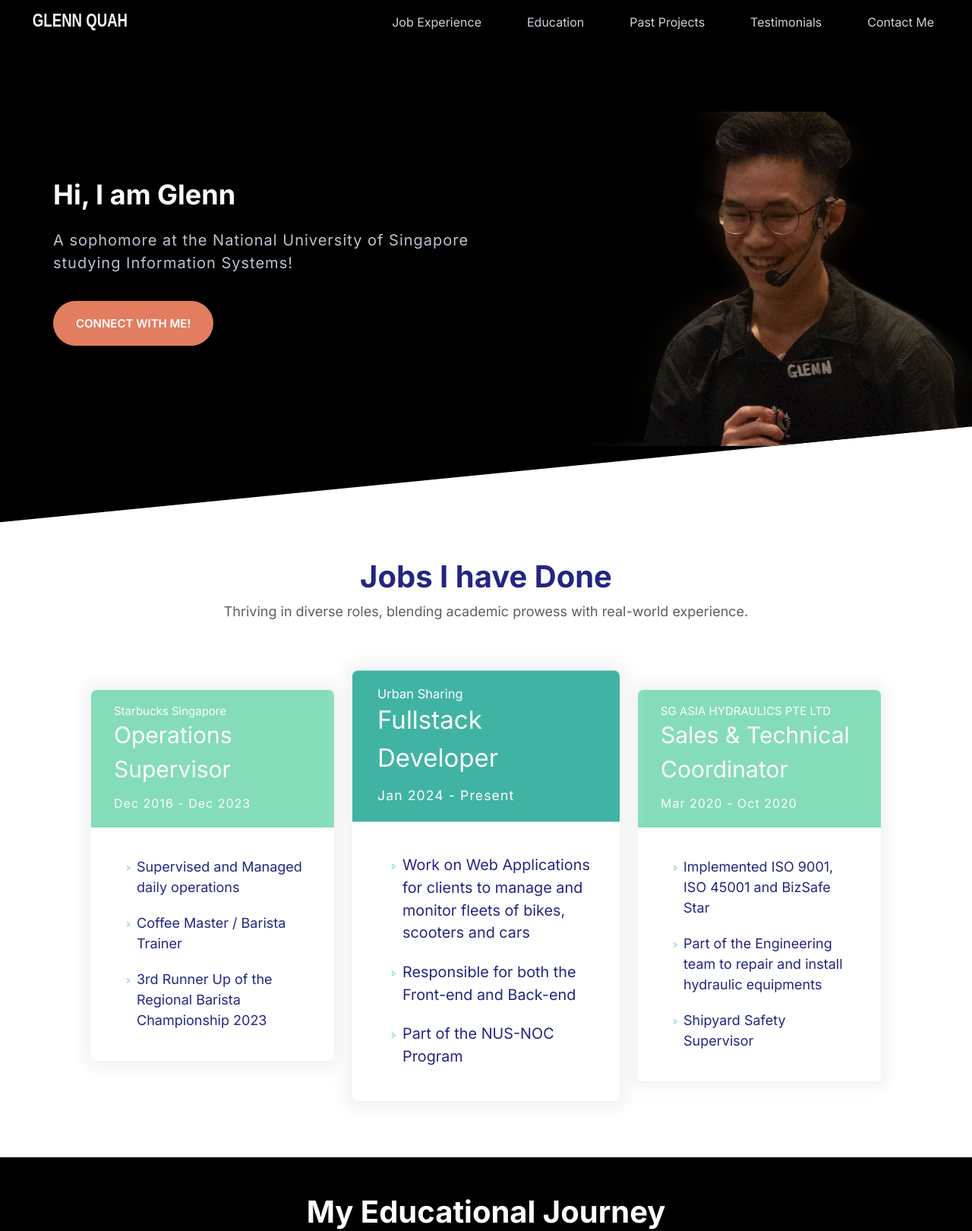
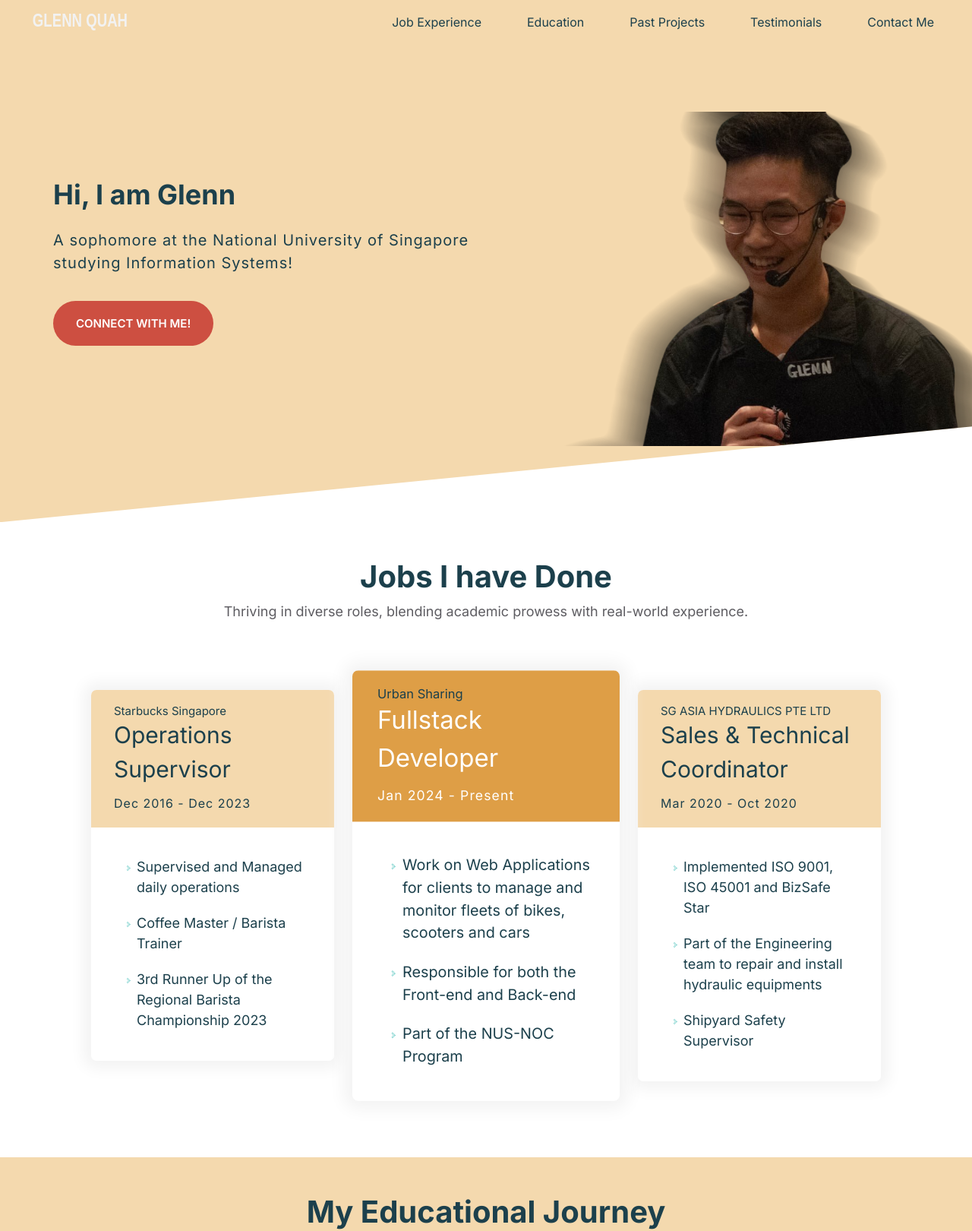
Before and after one commit to glennquah/Portfolio-Website-Glenn, a website built with Parcel: page index.html in a window 1280 px wide. Shown: the top 1620 px of the page at 76% size. Built offline with nearby package versions, Linux system fonts and the light colour scheme.

Commit message:
Done!
Change pic + logo

```diff
--- a/css/style.css
+++ b/css/style.css
@@ -1,8 +1,8 @@
 :root {
-    --color-primary: #41b3a3;
-    --color-secondary: #85dcb8;
-    --color-accent: #e27d60;
-    --color-headings:#242582;
+    --color-primary: #de9e46;
+    --color-secondary: #f4d9ae;
+    --color-accent: #cd4f41;
+    --color-headings:#1c404c;
     --color-body: #5d5c61;
     --color-border: #ccc;
     --border-radius: 30px;
@@ -329,13 +329,16 @@ a {
     background: var(--color-primary)
 }
 
+.header__color {
+    color: var(--color-headings);
+}
+
 /* Jobs */
 .job {
     transition: transform .2s ease-out;
 }
 
 .job__name {
-    color: white;
     margin: 0;
     font-weight: 500;
     font-size: 2.4rem;
@@ -564,13 +567,13 @@ a {
 }
 
 .block--dark {
-    background: black;
+    background: var(--color-secondary);
     color: #7b858b;
 }
 
 
 .block--dark .block__heading {
-    color: white;
+    color: var(--color-headings);
 }
 
 .block--skewed-right {
@@ -623,7 +626,7 @@ a {
 
 /* Nav Bar */
 .nav {
-    background: black;
+    background: var(--color-secondary);
     display: flex;
     justify-content: space-between;
     flex-wrap: wrap;
@@ -642,7 +645,7 @@ a {
 }
 
 .nav__item > a {
-    color: #d2d0db;
+    color: var(--color-headings);
     transition: color 0.3s;
 }
 
@@ -692,7 +695,7 @@ a {
 
 .hero__tagline {
     font-size: 2rem;
-    color: #b9c3cf;
+    color: var(--color-headings);
     letter-spacing: 1px;
     margin: 2rem 0 5rem;
 }
@@ -793,7 +796,7 @@ a {
     text-decoration: none;
     font-size: 30px;
     margin-right: 15px;
-    color: #ababab;
+    color: var(--color-headings);
     display: inline-block;
     transition: 0.3s;
 }
@@ -822,9 +825,8 @@ form input, form textarea {
     font-size: 16px;
     font-family: 'Poppins', sans-serif;
     border-radius: 6px;
-    background: #262626;
     padding: 15px;
-    color: white;
+    color: var(--color-headings);
 }
 
 .row {
@@ -835,16 +837,21 @@ form input, form textarea {
 
 .sub-title {
     font-size: 6rem;
-    color: white;
+    color: var(--color-headings);
     margin-top: 30px;
 }
 
 #msg {
-    color: #61b752;
+    color: var(--color-headings);
     margin-top: 10px;
     display: block;
 }
 
+.color__green {
+    color: var(--color-headings);
+}
+
+/* Timeline */
 .timeline {
     position: relative;
     max-width: 1200px;
@@ -858,7 +865,7 @@ form input, form textarea {
     top: 0;
     bottom: 0;
     width: 4px;
-    background: #c5c5c5;
+    background: var(--color-headings);
     left: 50%;
     margin-left: -2px;
   }
--- a/index.html
+++ b/index.html
@@ -32,17 +32,17 @@
     <section class="block block--dark block--skewed-left">
         <div class="container grid grid--1x2">
             <header class="block__header hero__content">
-                <h1 class="block__heading">Hi, I am Glenn</h1>
+                <h1 class="block__heading" data-aos="fade-up" data-aos-duration="1000">Hi, I am Glenn</h1>
                 <p class="hero__tagline">A sophomore at the National University of Singapore studying Information Systems!</p>
                 <a href="https://www.linkedin.com/in/glenn-quah-59390a18b/" class="btn btn--accent btn--stretched">Connect With Me!</a>
             </header>
-            <img class="hero__image" src="images/headerphoto.png" alt="">
+            <img class="hero__image data-aos="fade-up" data-aos-duration="1000"" src="images/headerphoto.png" alt="">
         </div>
     </section>
 
     <section class="jobs__done">
         <header class="block__header" id="jobs">
-            <h2>Jobs I have Done</h2>
+            <h2 data-aos="fade-up" data-aos-duration="1000">Jobs I have Done</h2>
             <p>Thriving in diverse roles, blending academic prowess with real-world experience.</p>
         </header>
         <section class="block container block-plans">
@@ -50,10 +50,10 @@
                 <div class="job">
                     <div>
                         <div class="card card--secondary">
-                            <header class="card__header">
+                            <header class="card__header header__color">
                                 <h3 class="job__name">Starbucks Singapore</h3>
-                                <div><span class="job__position">Operations Supervisor</span></div>
-                                <span class="job__duration">Dec 2016 - Dec 2023</span>
+                                <div><span class="job__position  header__color">Operations Supervisor</span></div>
+                                <span class="job__duration  header__color">Dec 2016 - Dec 2023</span>
                             </header>
                             <div class="card__body">
                                 <ul class="list list--pointer">
@@ -87,9 +87,9 @@
                     <div>
                         <div class="card card--secondary">
                             <header class="card__header">
-                                <h3 class="job__name">SG ASIA HYDRAULICS PTE LTD</h3>
-                                <div><span class="job__position">Sales & Technical Coordinator</span></div>
-                                <span class="job__duration">Mar 2020 - Oct 2020</span>
+                                <h3 class="job__name header__color">SG ASIA HYDRAULICS PTE LTD</h3>
+                                <div><span class="job__position  header__color">Sales & Technical Coordinator</span></div>
+                                <span class="job__duration  header__color">Mar 2020 - Oct 2020</span>
                             </header>
                             <div class="card__body">
                                 <ul class="list list--pointer">
@@ -136,7 +136,7 @@
 
     <section class="block container" id="Projects">
         <header class="block__header">
-            <h2>Projects I have Done</h2>
+            <h2 data-aos="fade-up" data-aos-duration="1000">Projects I have Done</h2>
             <p>Crafting innovative solutions through diverse project applications, bridging theory with practical implementation</p>
         </header>
         <article class="grid grid--1x2 feature">
@@ -315,7 +315,7 @@
             <div class="row">
                 <div class="contact-left">
                     <h1 class="sub-title">Contact Me</h1>
-                    <p>Let's Connect: Reach out and let's start a conversation!</p>
+                    <p class="color__green">Let's Connect: Reach out and let's start a conversation!</p>
                     <p><i class="fa-solid fa-message"></i> Quah.glenn@gmail.com</p>
                     <p><i class="fa-solid fa-phone"></i> +65 87534510</p>
                     <div class="social-icons">
@@ -338,6 +338,9 @@
     </section>
 
     <script src="main.js"></script>
-
+    <script src="https://cdn.jsdelivr.net/npm/aos@2.3.4/dist/aos.js"></script>
+    <script>
+        AOS.init();
+    </script>
 </body>
 </html>
```
